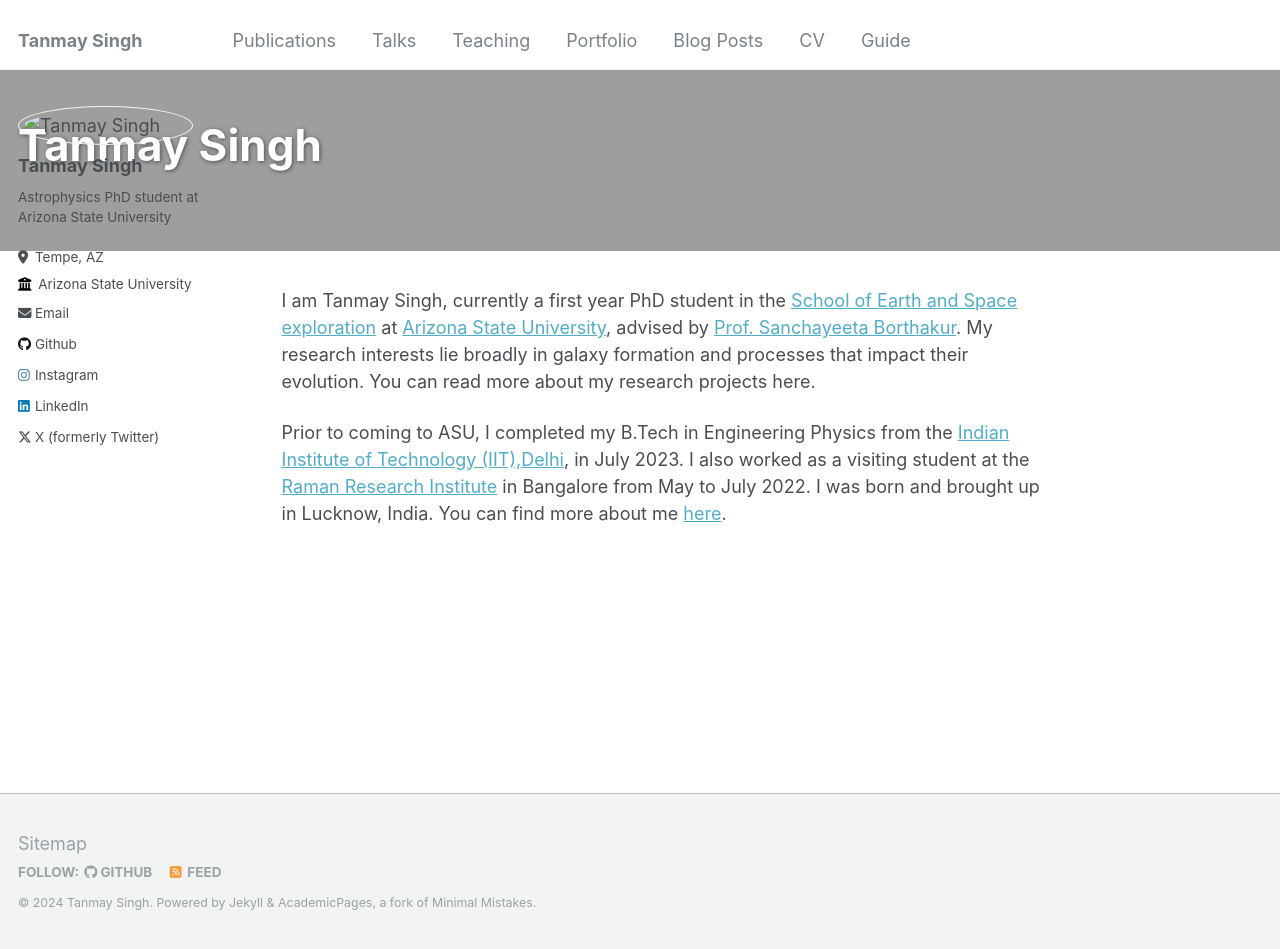
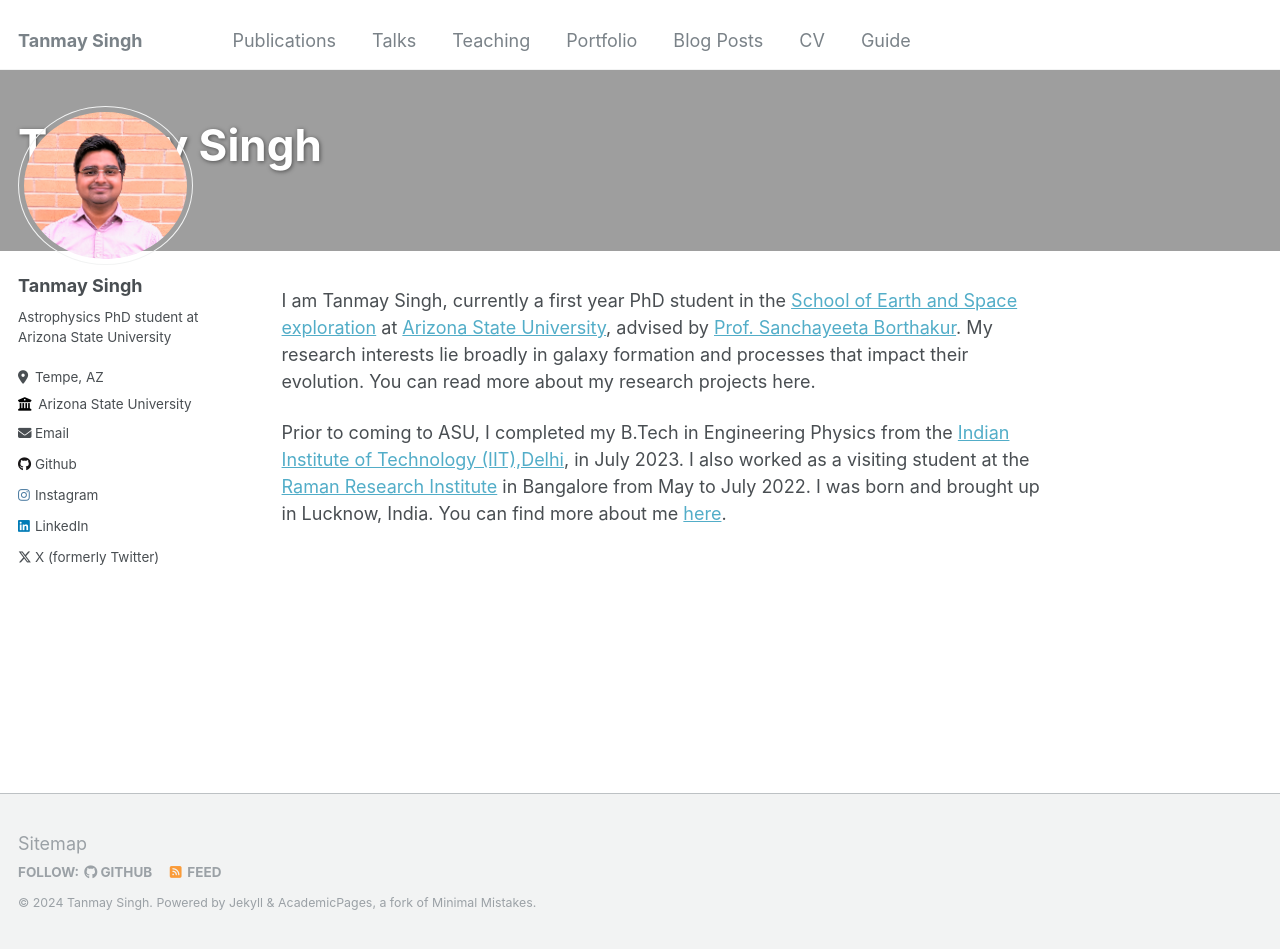
Before and after one commit to tanmay-starslab/tanmay-starslab.github.io, a Jekyll site: the page built from _pages/about.md, in a window 1280 px wide and 949 px high. Built offline with Jekyll 4.4.1, drawn with Linux system fonts in a browser that asks for light colours.

Commit message:
commit_8

```diff
--- a/_config.yml
+++ b/_config.yml
@@ -22,7 +22,7 @@
 #               Additional customization can be done by editing /_includes/author-profile.html
 author:
   # Biographic information
-  avatar           : "/tanmay-starslab.github.io/images/headshot_tanmay.jpeg"
+  avatar           : "headshot_tanmay.jpeg"
   name             : "Tanmay Singh"
   pronouns         : # example: "she/her"
   bio              : "Astrophysics PhD student at Arizona State University "
```
Also changed, not shown: 1 other file.
